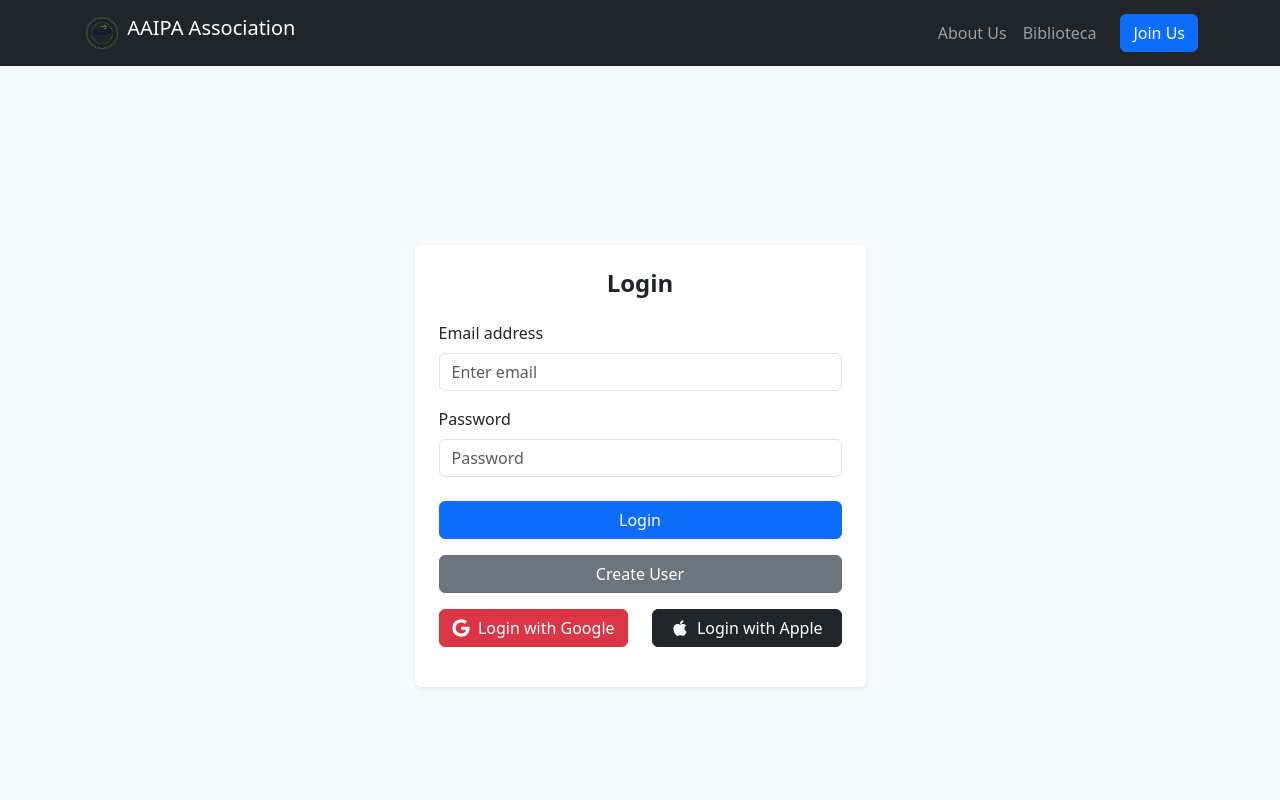
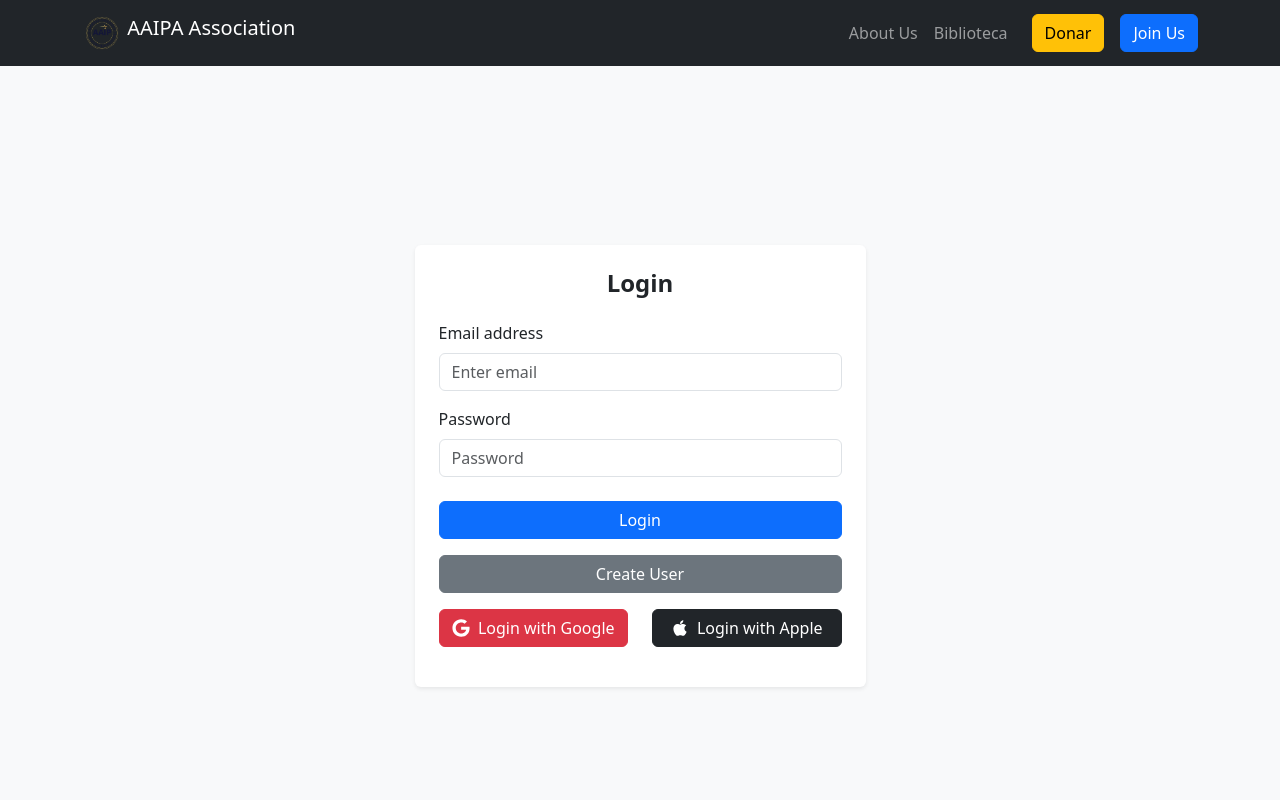
Before and after one commit to developer-lifee/react-app, a React (Vite) app: page /login in a window 1280 px wide. Shown: the top 800 px of the page. Built offline with nearby package versions, Linux system fonts and the light colour scheme; no server answers.

Commit message:
coger el token de apple y boton de donaciones a stripe

```diff
--- a/src/components/Navbar.tsx
+++ b/src/components/Navbar.tsx
@@ -40,6 +40,15 @@ const MyNavbar: React.FC = () => {
               </>
             )}
           </Nav>
+          <Button
+            variant="warning"
+            className="ms-3"
+            href="https://donate.stripe.com/aEU3ds2zd6jlbxCdQQ"
+            target="_blank"
+            rel="noopener noreferrer"
+          >
+            Donar
+          </Button>
           {user ? (
             <Button variant="outline-light" onClick={handleLogout} className="ms-3">
               Logout
--- a/src/pages/AppleCallback.tsx
+++ b/src/pages/AppleCallback.tsx
@@ -10,6 +10,7 @@ const AppleCallback = () => {
     const token = query.get('token');
 
     if (token) {
+      console.log('Apple token from query:', token); // For verification
       api.post('/auth/apple/callback', { token })
         .then(response => {
           const yourAppToken = response.data.access_token;
```
